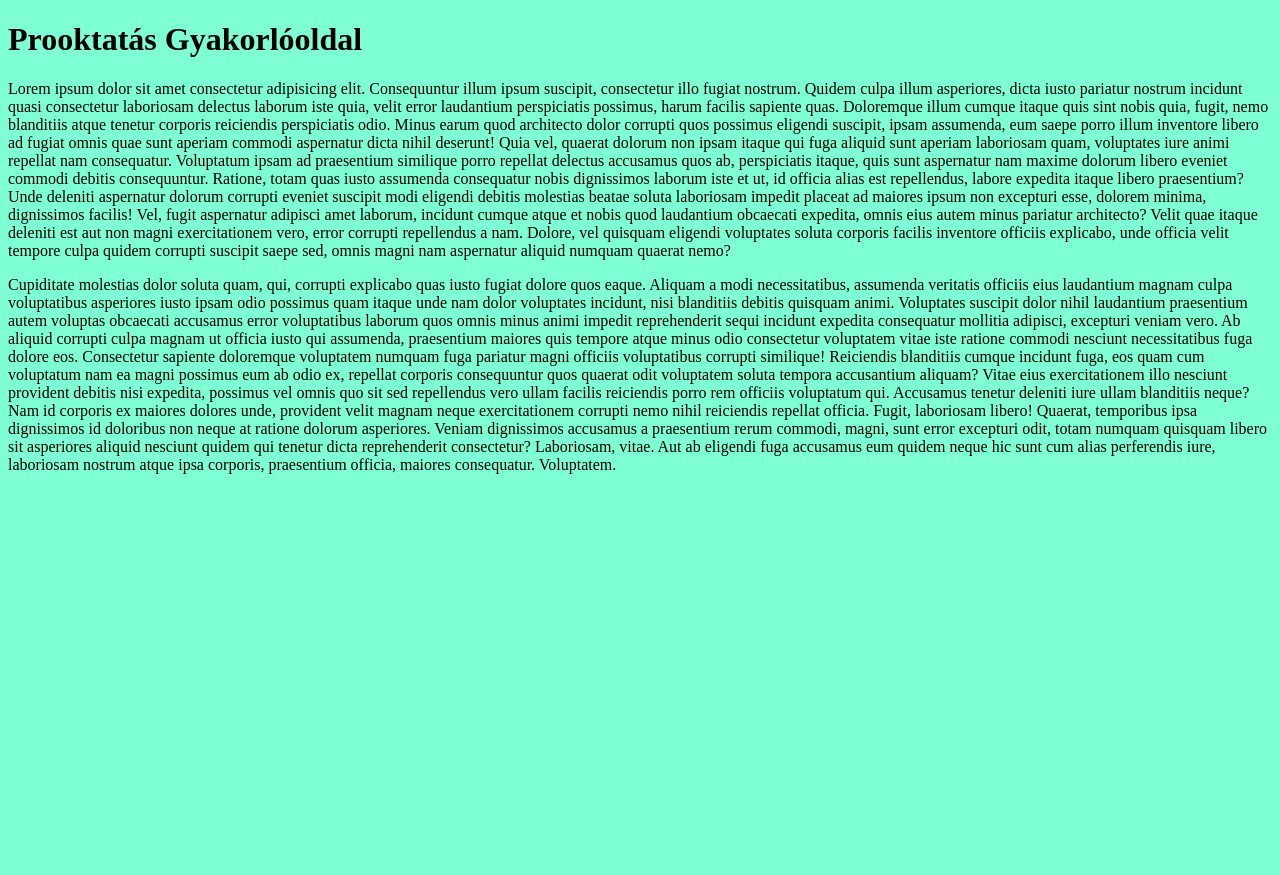
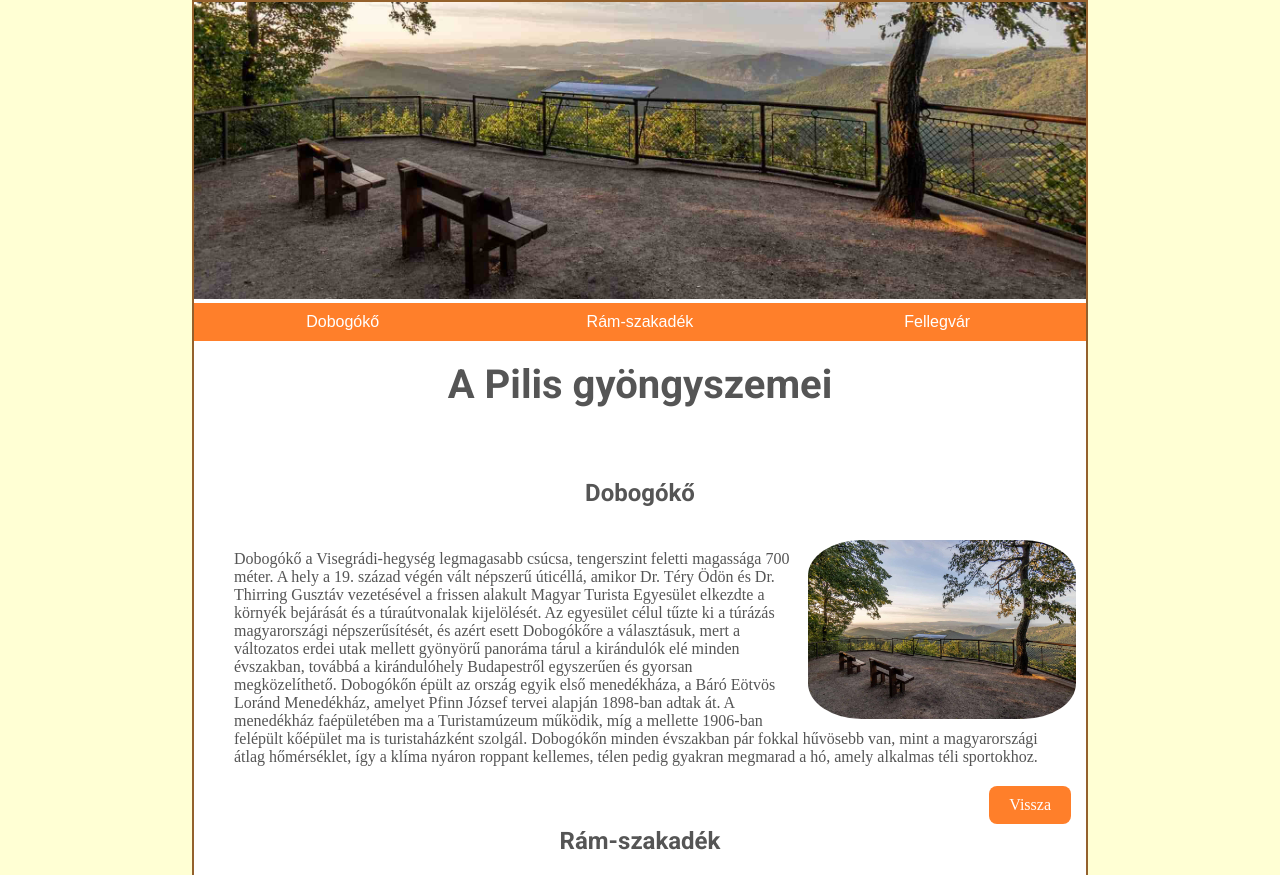
Before and after one commit to ungvarymajor/ungvarymajor.github.io, a plain HTML site: page index.html in a window 1280 px wide. Shown: the top 875 px of the page. Before the commit the page ends 800 px from the top, so only its background shows below. Drawn offline with Linux system fonts and the light colour scheme; a web font is replaced by a local one.

Commit message:
Created CSS/Images and created index.html to match

```diff
--- a/css/styles.css
+++ b/css/styles.css
@@ -1,3 +1,127 @@
+@import url('https://fonts.googleapis.com/css2?family=Borel&family=Megrim&family=Pacifico&family=Roboto:ital,wght@0,100..900;1,100..900&family=Rubik+Distressed&display=swap');
+
+* {
+    margin: 0;
+    padding: 0;
+    margin: 0 auto;
+}
+
+/*Body-ra vonatkozó style: oldal közepén van, 70%-ot foglal el és barna keret veszi körül */
 body {
-    background-color: aquamarine;
+    margin-left: 15%;
+    margin-right: 15%;
+    border: 2px solid #94612d;
+    background-color: #FFFFD4;
+    }
+
+/*Header*/
+img#header {
+        width: 100%;
+        height: auto;
+    }
+
+
+/*Navigációra vonatkozó style */
+nav ul {
+    list-style-type: none;
+    background-color:#FF7F2A;
+    color: #ffffff;
+    overflow: hidden;
+    width: 100%;
+    position: relative;/*feltapasztom a menüszalagot az oldal tetejére*/
 }
+
+nav ul li {
+    float: left;
+    width: 33.33%;
+    text-align: center;
+}
+
+nav ul li a {
+    display: block;
+    padding: 10px 20px;
+    font-family: Arial, Helvetica, sans-serif;
+    text-decoration: none;
+    color: white;
+    font-size: 16px;
+}
+
+
+nav ul li a:hover {
+    background-color: #BF153F;
+    color:#ffffff;
+}
+
+
+
+/* Tartalmi rész */
+div.content {
+    background-color:#ffffff;
+    color: #555;
+}
+
+div.content img.thumb {
+    width: 30%;
+    float: right;
+    margin: 10px;
+    border-radius: 20%;
+    }
+
+/* Címsorok, Paragrafusok*/
+    h1 {
+        font-family: "Roboto", serif;
+        text-align: center;
+        font-size: 40px;
+        margin-top: 20px;
+        margin-bottom: 30px;
+    }
+
+    h2 {
+        font-family: "Roboto", serif;
+        text-align: center;
+        padding: 15px;
+        margin: 8px;
+    }
+
+    p {
+        padding: 20px 40px;
+        margin: 0 auto;
+    }
+
+/* Vissza gomb*/
+.back-button {
+   /* display: inline-block;*/
+    float: right;
+    padding: 10px 20px;
+    margin-right: 15px;
+    font-size: 16px;
+    color: white;
+    background-color: #FF7F2A;
+    border: none;
+    border-radius: 8px;
+    cursor: pointer;
+    text-decoration: none;
+    transition: background-color 0.3s;
+}
+.back-button:hover {
+    background-color: #BF153F;
+}
+
+/* Lábrész*/
+    .map-container {
+        width: 100%;
+    }
+
+    div#footer {
+            position: relative;
+            margin-top: 5px;
+            font-size: 14px;
+            bottom: 5px;
+            width: 100%;
+            height: 40px;
+            line-height: 40px;
+            font-family: Arial, Helvetica, sans-serif;
+            background-color: #FF7F2A;
+            color: #000000;
+            text-align: center;
+        }
--- a/index.html
+++ b/index.html
@@ -4,51 +4,115 @@
 <head>
     <meta charset="UTF-8">
     <meta name="viewport" content="width=device-width, initial-scale=1.0">
-    <title>Prooktatás Repo 2025</title>
+    <title>Visegrád Gyöngyszemei</title>
+    <meta name="description"
+        content="A Pilis 3 legfelkapottabb kirándulóhelye, látnivalója. A teljesség igénye nélkül.">
+    <link rel="apple-touch-icon" sizes="180x180" href="/apple-touch-icon.png">
+    <link rel="icon" type="image/png" sizes="32x32" href="/favicon-32x32.png">
+    <link rel="icon" type="image/png" sizes="16x16" href="/favicon-16x16.png">
+    <link rel="manifest" href="/site.webmanifest">
     <link rel="stylesheet" href="css/styles.css">
 </head>
 
 <body>
-    <h1>Prooktatás Gyakorlóoldal</h1>
-    <p>Lorem ipsum dolor sit amet consectetur adipisicing elit. Consequuntur illum ipsum suscipit, consectetur illo
-        fugiat nostrum. Quidem culpa illum asperiores, dicta iusto pariatur nostrum incidunt quasi consectetur
-        laboriosam delectus laborum iste quia, velit error laudantium perspiciatis possimus, harum facilis sapiente
-        quas. Doloremque illum cumque itaque quis sint nobis quia, fugit, nemo blanditiis atque tenetur corporis
-        reiciendis perspiciatis odio. Minus earum quod architecto dolor corrupti quos possimus eligendi suscipit, ipsam
-        assumenda, eum saepe porro illum inventore libero ad fugiat omnis quae sunt aperiam commodi aspernatur dicta
-        nihil deserunt! Quia vel, quaerat dolorum non ipsam itaque qui fuga aliquid sunt aperiam laboriosam quam,
-        voluptates iure animi repellat nam consequatur. Voluptatum ipsam ad praesentium similique porro repellat
-        delectus accusamus quos ab, perspiciatis itaque, quis sunt aspernatur nam maxime dolorum libero eveniet commodi
-        debitis consequuntur. Ratione, totam quas iusto assumenda consequatur nobis dignissimos laborum iste et ut, id
-        officia alias est repellendus, labore expedita itaque libero praesentium? Unde deleniti aspernatur dolorum
-        corrupti eveniet suscipit modi eligendi debitis molestias beatae soluta laboriosam impedit placeat ad maiores
-        ipsum non excepturi esse, dolorem minima, dignissimos facilis! Vel, fugit aspernatur adipisci amet laborum,
-        incidunt cumque atque et nobis quod laudantium obcaecati expedita, omnis eius autem minus pariatur architecto?
-        Velit quae itaque deleniti est aut non magni exercitationem vero, error corrupti repellendus a nam. Dolore, vel
-        quisquam eligendi voluptates soluta corporis facilis inventore officiis explicabo, unde officia velit tempore
-        culpa quidem corrupti suscipit saepe sed, omnis magni nam aspernatur aliquid numquam quaerat nemo?</p>
 
-    <p>Cupiditate
-        molestias dolor soluta quam, qui, corrupti explicabo quas iusto fugiat dolore quos eaque. Aliquam a modi
-        necessitatibus, assumenda veritatis officiis eius laudantium magnam culpa voluptatibus asperiores iusto ipsam
-        odio possimus quam itaque unde nam dolor voluptates incidunt, nisi blanditiis debitis quisquam animi. Voluptates
-        suscipit dolor nihil laudantium praesentium autem voluptas obcaecati accusamus error voluptatibus laborum quos
-        omnis minus animi impedit reprehenderit sequi incidunt expedita consequatur mollitia adipisci, excepturi veniam
-        vero. Ab aliquid corrupti culpa magnam ut officia iusto qui assumenda, praesentium maiores quis tempore atque
-        minus odio consectetur voluptatem vitae iste ratione commodi nesciunt necessitatibus fuga dolore eos.
-        Consectetur sapiente doloremque voluptatem numquam fuga pariatur magni officiis voluptatibus corrupti similique!
-        Reiciendis blanditiis cumque incidunt fuga, eos quam cum voluptatum nam ea magni possimus eum ab odio ex,
-        repellat corporis consequuntur quos quaerat odit voluptatem soluta tempora accusantium aliquam? Vitae eius
-        exercitationem illo nesciunt provident debitis nisi expedita, possimus vel omnis quo sit sed repellendus vero
-        ullam facilis reiciendis porro rem officiis voluptatum qui. Accusamus tenetur deleniti iure ullam blanditiis
-        neque? Nam id corporis ex maiores dolores unde, provident velit magnam neque exercitationem corrupti nemo nihil
-        reiciendis repellat officia. Fugit, laboriosam libero! Quaerat, temporibus ipsa dignissimos id doloribus non
-        neque at ratione dolorum asperiores. Veniam dignissimos accusamus a praesentium rerum commodi, magni, sunt error
-        excepturi odit, totam numquam quisquam libero sit asperiores aliquid nesciunt quidem qui tenetur dicta
-        reprehenderit consectetur? Laboriosam, vitae. Aut ab eligendi fuga accusamus eum quidem neque hic sunt cum alias
-        perferendis iure, laboriosam nostrum atque ipsa corporis, praesentium officia, maiores consequatur. Voluptatem.
-    </p>
+    <div class="content">
+        <header>
+            <img id="header" src="images/dobogoko-kilato_header.jpeg" width="100%" alt="Dobogókő kilátó.">
 
+        </header>
+
+        <section id="top">
+            <nav class="navigation">
+                <ul>
+                    <li><a href="#dobogoko">Dobogókő</a></li>
+                    <li><a href="#ramszakadek">Rám-szakadék</a></li>
+                    <li><a href="#fellegvar">Fellegvár</a></li>
+                </ul>
+            </nav>
+        </section>
+
+        <h1>A Pilis gyöngyszemei</h1>
+        <br>
+
+        <h2 id="dobogoko">Dobogókő</h2>
+        <img class="thumb" src="images/dobogoko-kilato.jpeg" alt="Dobogókő kilátó.">
+        <p>Dobogókő a Visegrádi-hegység legmagasabb csúcsa, tengerszint feletti magassága 700 méter. A hely a 19. század
+            végén vált népszerű úticéllá, amikor Dr. Téry Ödön és Dr. Thirring Gusztáv vezetésével a frissen alakult
+            Magyar Turista Egyesület elkezdte a környék bejárását és a túraútvonalak kijelölését. Az egyesület célul
+            tűzte ki a túrázás magyarországi népszerűsítését, és azért esett Dobogókőre a választásuk, mert a változatos
+            erdei utak mellett gyönyörű panoráma tárul a kirándulók elé minden évszakban, továbbá a kirándulóhely
+            Budapestről egyszerűen és gyorsan megközelíthető.
+
+            Dobogókőn épült az ország egyik első menedékháza, a Báró Eötvös Loránd Menedékház, amelyet Pfinn József
+            tervei alapján 1898-ban adtak át. A menedékház faépületében ma a Turistamúzeum működik, míg a mellette
+            1906-ban felépült kőépület ma is turistaházként szolgál. Dobogókőn minden évszakban pár fokkal hűvösebb van,
+            mint a magyarországi átlag hőmérséklet, így a klíma nyáron roppant kellemes, télen pedig gyakran megmarad a
+            hó, amely alkalmas téli sportokhoz.</p>
+            <a href="#top" class="back-button">Vissza</a>
+        <br>
+
+        <h2 id="ramszakadek">Rám-szakadék</h2>
+        <img class="thumb" src="images/ramszakadek.jpg" alt="Rám-szakadék.">
+        <p>A Rám szakadék kétség kívül Magyarország egyik legismertebb és legszebb túraútvonala. A részben szurdoktúra
+            egy igazán izgalmas, egész vagy félnapos kirándulást tartogat. A vadregényes vidéken létrákkal juthatunk fel
+            egyre beljebb a szurdokba, ahol azt elhagyva utunk egy meseszép erdőben folytatódik. Hab a tortán, hogy a
+            szurdokot nagyjából 1 - 1,5 órás autóúttal elérhető Budapestről!
+
+            A szakadék egy vulkáni eredetű szurdokvölgy, hiszen az a Visegrádi-hegységben fekszik. A meredek, már már
+            mesébe illő falakkal bekerített szurdokban zúgók és vízesések alakultak ki.
+
+            A Rám-szakadék Magyarország egyik legközkedveltebb kirándulóhelye egyedülálló természeti szépsége okán. Az
+            észak-dél irányú szurdokvölgyet néhol akár 35 méter magas sziklafalak veszik körbe, a szélessége pedig
+            helyenként akár 3-4 méterre is leszűkül.
+
+            A meredek falú völgyben az év szinte minden napján találhatsz csobogó vizet a lábad alatt, melyen a túra
+            során többször is át kell kelned. Akár egyedül, de barátokkal vagy családdal is érdemes felkeresned a
+            Rám-szakadékot, mivel valamennyi korosztály nagy örömét leli a túrában és a látványos sziklafalakban.</p>
+            <a href="#top" class="back-button">Vissza</a>
+            <br>
+
+        <h2 id="fellegvar">Visegrádi Fellegvár</h2>
+        <img class="thumb" src="images/fellegvar.jpg" alt="Visegrádi Fellegvár.">
+        <p>A ma látogatható Fellegvár nem az első vár, amely itt épült. Az első vár a Sibrik-dombon, az egykori római
+            tábor alapjaira épült, és a tatárjárás során pusztult el. A visegrádi kettős várrendszert 1250-1260 körül
+            építette IV. Béla király és felesége, Laszkarisz Mária királyné, a királynő hozományából. A vár a
+            hegycsúcsot övező erődítésfalakból, két toronyból és egy lakópalotából állt. A későbbi korokban a fővárost
+            ide helyező Károly Róbert király bővítette a várat, s itt került sor az 1335-ös híres királytalálkozóra is.
+            A várat Luxemburgi Zsigmond idején tovább korszerűsítették, vélhetően ekkor készült el az úgynevezett
+            “asszonyház” is.
+
+            A Fellegvárat az Alsóvárral völgyzárófal kötötte össze, amely egésze a Duna partjáig tartott, majd ott
+            őrtoronyban végződött. A völgyzárófalakon vezetett az a középkori, Esztergomból Budáig tartó út, amit
+            északon a kaputorony, délen pedig egy kapu zárt le.
+
+            Mátyás király uralkodása idején a vár palotaszárnyait teljesen felújították. A várban az évszázadok során
+            több alkalommal is őrizték a szent koronát a koronázási ékszerekkel, sőt egy rablási történet is fűződik
+            Visegrádhoz: 1440-ben Erzsébet királyné megbízásából az egyik udvarhölgye, Kottaner Jánosné innen rabolta el
+            a szent koronát. Visegrád koronaőrző hely volt 1529-ig. A török időkben a vár óriási pusztítást szenvedett
+            el, majd 1544-ben török kézre került. Ez után felváltva volt a török és a magyar csapatoké, míg legvégül a
+            törökök, miután katonai célra már teljesen alkalmatlanná vált, elhagyták a szinte teljesen elpusztult
+            várat. Nemcsak a vár, hanem a város is elpusztult, újranépesedése hosszú időt vett igénybe. A vár
+            helyreállítására az első törekvések az 1870-es évek elején történtek, s még napjainkban is tartanak.
+            Érdekesség, hogy Fellegvárhoz is vezető, az ország legszebb panoráma autóútjának nyomvonalterve Szabó Károly
+            és Luttonszky Zoltán tervező erdőmérnökök rajzasztalán született meg.
+            <br>
+            <a href="#top" class="back-button">Vissza</a>
+            <br></p>
+            <br>
+
+    </div>
+
+    <footer>
+        <div class="map-container"></div>
+        <iframe
+            src="https://www.google.com/maps/embed?pb=!1m18!1m12!1m3!1d12848.555482143935!2d18.88500822551153!3d47.71635007601008!2m3!1f0!2f0!3f0!3m2!1i1024!2i768!4f13.1!3m3!1m2!1s0x476a7c71a7bfaf83%3A0xa00c42b8575e3b0!2sPilisszentkereszt%2C%20Dobog%C3%B3k%C5%91%2C%202099!5e1!3m2!1shu!2shu!4v1739540765780!5m2!1shu!2shu"
+            width="100%" height="200" style="border:0;" allowfullscreen="" loading="lazy"
+            referrerpolicy="no-referrer-when-downgrade"></iframe>
+        </div>
+
+        <div id="footer">&copy; 2025 Pilis Gyöngyszemei - Minden jog fentartva.</div>
+    </footer>
 </body>
 
 </html>
```
Also changed, not shown: images/dobogoko-kilato.jpeg (added), images/dobogoko-kilato_header.jpeg (added), images/fellegvar.jpg (added), images/ramszakadek.jpg (added).
